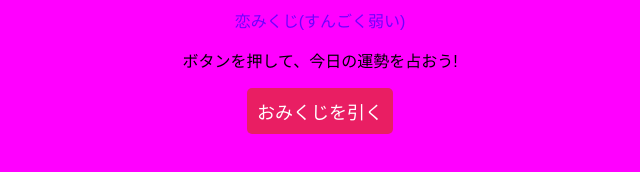
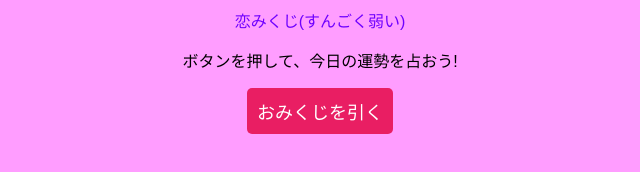
Before and after one commit to hsha24049-kimura/koimikuji, a plain HTML site: page index.html in a window 1280 px wide. Shown: the whole page, without its empty margins (320-960 px from the left). Drawn offline with Linux system fonts and the light colour scheme.

Commit message:
さらに変更

```diff
--- a/style.css
+++ b/style.css
@@ -1,6 +1,6 @@
 body {
     text-align: center;
-    background-color: rgb(255, 0, 255);
+    background-color: rgb(255, 157, 255);
     font-family: Arial, sans-serif;
 }
 
```
Also changed, not shown: 1 other file.
